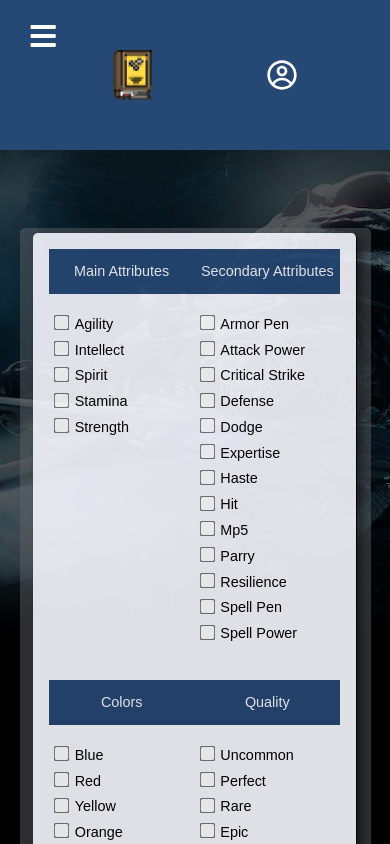
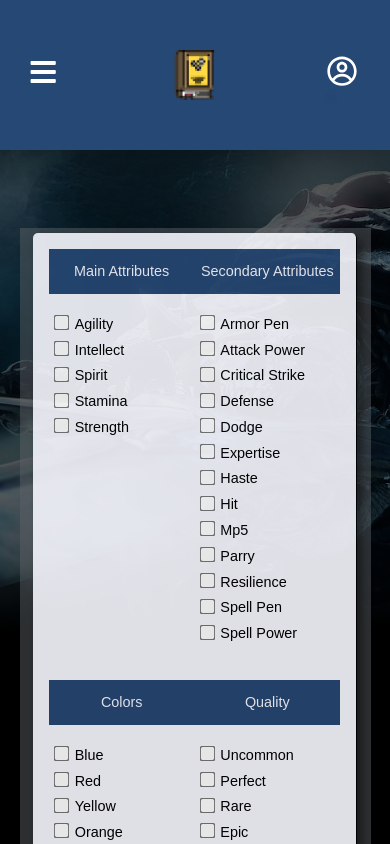
Before and after one commit to MarcusMohns/Codex-Online, a React (Create React App) app: page /gemfinder in a window 390 px wide. Shown: the top 844 px of the page. Built offline with nearby package versions, Linux system fonts and the light colour scheme.

Commit message:
mobile view looked jank, fixed

```diff
--- a/src/components/Navbar/Navbar.js
+++ b/src/components/Navbar/Navbar.js
@@ -34,8 +34,8 @@ const Navbar = () => {
 
         if (
           isShrunk &&
-          document.body.scrollTop < 10 &&
-          document.documentElement.scrollTop < 10
+          document.body.scrollTop < 20 &&
+          document.documentElement.scrollTop < 20
         ) {
           return false;
         }
--- a/src/components/Navbar/NavbarElements.js
+++ b/src/components/Navbar/NavbarElements.js
@@ -8,14 +8,15 @@ export const Nav = styled.nav`
   background: ${COLORS.primary};
   display: flex;
   flex-direction: row;
+  justify-content: center;
   align-items: center;
-  justify-content: space-evenly;
   height: 150px;
   transition: 0.4s;
   z-index: 500;
 
   @media screen and (min-width: 768px) {
     position: sticky;
+    justify-content: space-evenly;
     top: 0px;
     background: ${(props) =>
       props.shrunk ? `${COLORS.fadedPrimary}` : `${COLORS.primary}`};
@@ -29,12 +30,12 @@ export const Nav = styled.nav`
     width: 200px;
     height: 500px;
     box-shadow: 5px 5px 6px 1px rgba(0, 0, 0, 0.35);
-    transform: translate(0, 60%);
+    transform: translate(-50%, 0%);
     border-radius: 0.5rem;
     transition: 0.5ms all;
-
     @media screen and (min-width: 1200px) {
       width: 200px;
+      transform: translate(0, 60%);
     }
   }
   .hide-profile-menu {
@@ -46,15 +47,16 @@ export const Nav = styled.nav`
   }
 
   .showBarsMenu {
+    padding-top: 50%;
     display: flex;
     flex-direction: column;
-    justify-content: center;
+    justify-content: flex-start;
     align-items: center;
-    height: 100%;
+    height: 1000vw;
     width: 100%;
-    position: fixed;
-    z-index: 1;
-    background-color: rgb(0, 0, 0);
+    position: absolute;
+    top: 0;
+    z-index: 10000;
     background-color: rgba(0, 0, 0, 0.9);
   }
 
@@ -92,12 +94,11 @@ export const NavLink = styled(Link)`
   }
 `;
 export const Bars = styled(FaBars)`
-  display: block;
   position: absolute;
   top: 0;
   left: 0;
   color: white;
-  transform: translate(100%, 75%);
+  transform: translate(100%, 200%);
   font-size: 1.8rem;
   cursor: pointer;
   @media screen and (min-width: 768px) {
@@ -106,10 +107,21 @@ export const Bars = styled(FaBars)`
 `;
 
 export const ProfileContainer = styled.div`
-  display: flex;
-  flex-direction: column;
-  justify-content: center;
-  align-items: center;
+  position: absolute;
+  top: 0;
+  right: 0;
+  color: white;
+  font-size: 1.8rem;
+  transform: translate(-100%, 150%);
+
+  @media screen and (min-width: 768px) {
+    position: static;
+    display: flex;
+    flex-direction: column;
+    justify-content: center;
+    align-items: center;
+    transform: none;
+  }
 `;
 
 export const ProfileImage = styled(CgProfile)`
--- a/src/components/styles/ArenaPointCalculator.styled.js
+++ b/src/components/styles/ArenaPointCalculator.styled.js
@@ -14,7 +14,6 @@ export const Main = styled.main`
   margin: auto;
   margin-top: 20%;
   opacity: 90%;
-  border-radius: 5px;
   box-shadow: 3px 5px 10px -2px rgba(0, 0, 0, 0.6);
   padding: 3rem;
 
--- a/src/components/styles/GemFinder.styled.js
+++ b/src/components/styles/GemFinder.styled.js
@@ -13,7 +13,6 @@ export const Main = styled.main`
   padding: 3rem;
   margin-top: 20%;
   opacity: 90%;
-  border-radius: 5px;
   box-shadow: 3px 5px 10px -2px rgba(0, 0, 0, 0.6);
   font-size: 1rem;
   @media screen and (max-width: 1200px) {
@@ -182,11 +181,12 @@ export const GemTableContainer = styled.section`
     justify-content: center;
     cursor: pointer;
     .sortImage {
-      z-index: -1;
       transition: transform 450ms;
+      z-index: 0;
     }
     &:hover {
       color: #256ce1;
+
       .sortImage {
         color: #f8f8ff;
         transition: transform 325ms;
--- a/src/components/styles/RaidAssembler.styled.js
+++ b/src/components/styles/RaidAssembler.styled.js
@@ -28,7 +28,6 @@ export const Main = styled.main`
     padding: 2rem;
     max-width: 100vw;
     min-height: 95vw;
-    border-radius: 5px;
   }
 
   .right-menu {
```
